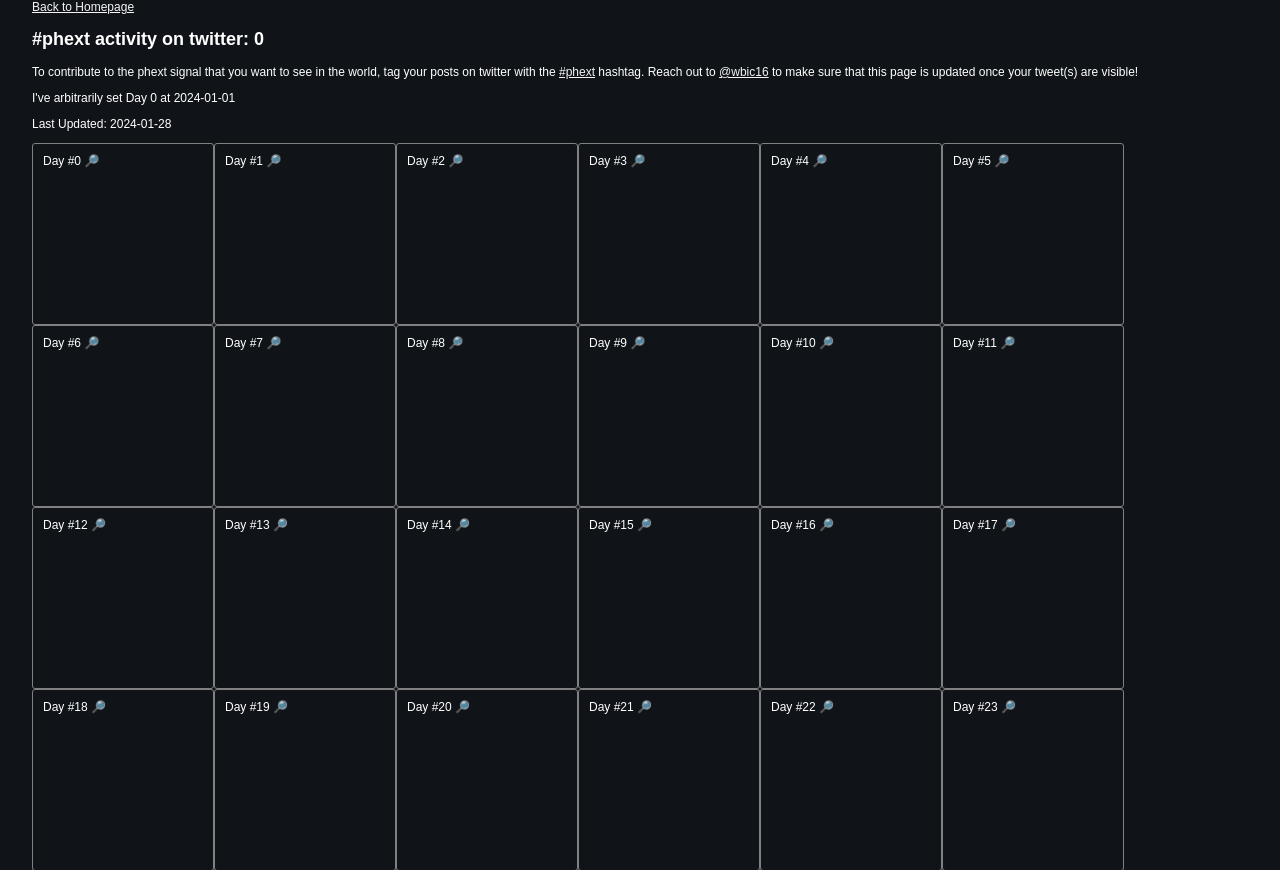
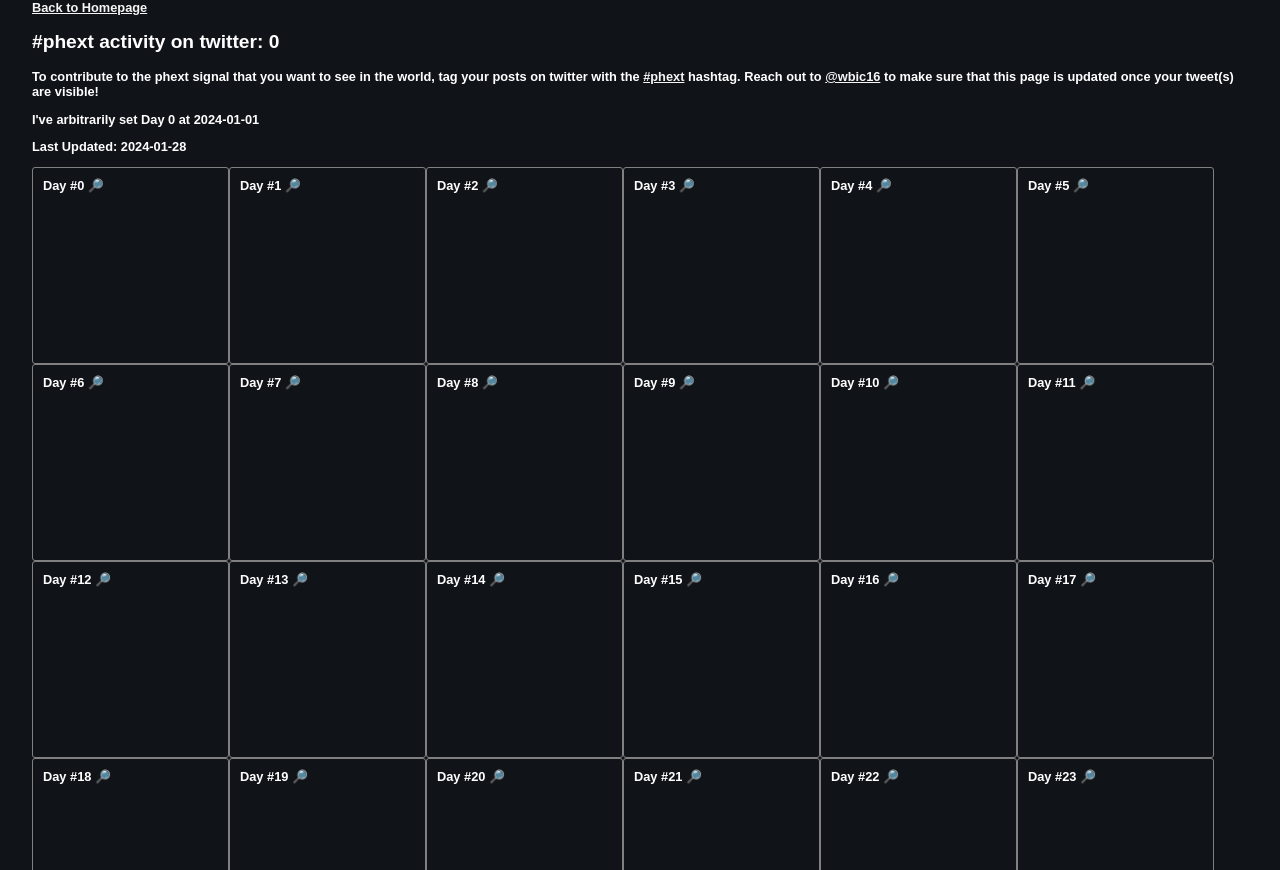
Before and after one commit to wbic16/phextio, a PHP site: page /signal.php in a window 1280 px wide. Shown: the top 870 px of the page. Run offline with PHP 8.4, Linux system fonts and the light colour scheme.

Commit message:
v4.2.6 packaging

```diff
--- a/index.html
+++ b/index.html
@@ -8,11 +8,11 @@
 <body onload="startup();">
 
 <div id="root">
-<h1>Phext v4.2.5</h1>
+<h1>Phext v4.2.6</h1>
 
 <div id="goal">
 <strong>Current Goal:</strong>
-10/100 intrafractals found as of January 28, 2024.
+10/100 intrafractals found as of January 29, 2024.
 <br />Reach out to <a href="https://twitter.com/phextio">@phextio</a> or
 <a href="https://twitter.com/wbic16">@wbic16</a> for more info!
 
--- a/signal.php
+++ b/signal.php
@@ -10,7 +10,8 @@
 body {
     margin: 0 auto;
     width: 95%;
-    font-size: 0.75em;
+    font-size: 0.8em;
+    font-weight: bold;
 }
 a, a:visited {
     font-size: 1em;
@@ -23,8 +24,8 @@ div.day {
     border-radius: 3px;
     border: 1px solid grey;
     padding: 10px;
-    min-width: 160px;
-    min-height: 160px;
+    min-width: 175px;
+    min-height: 175px;
     float: left;
 }
 div.celebrate {
```
